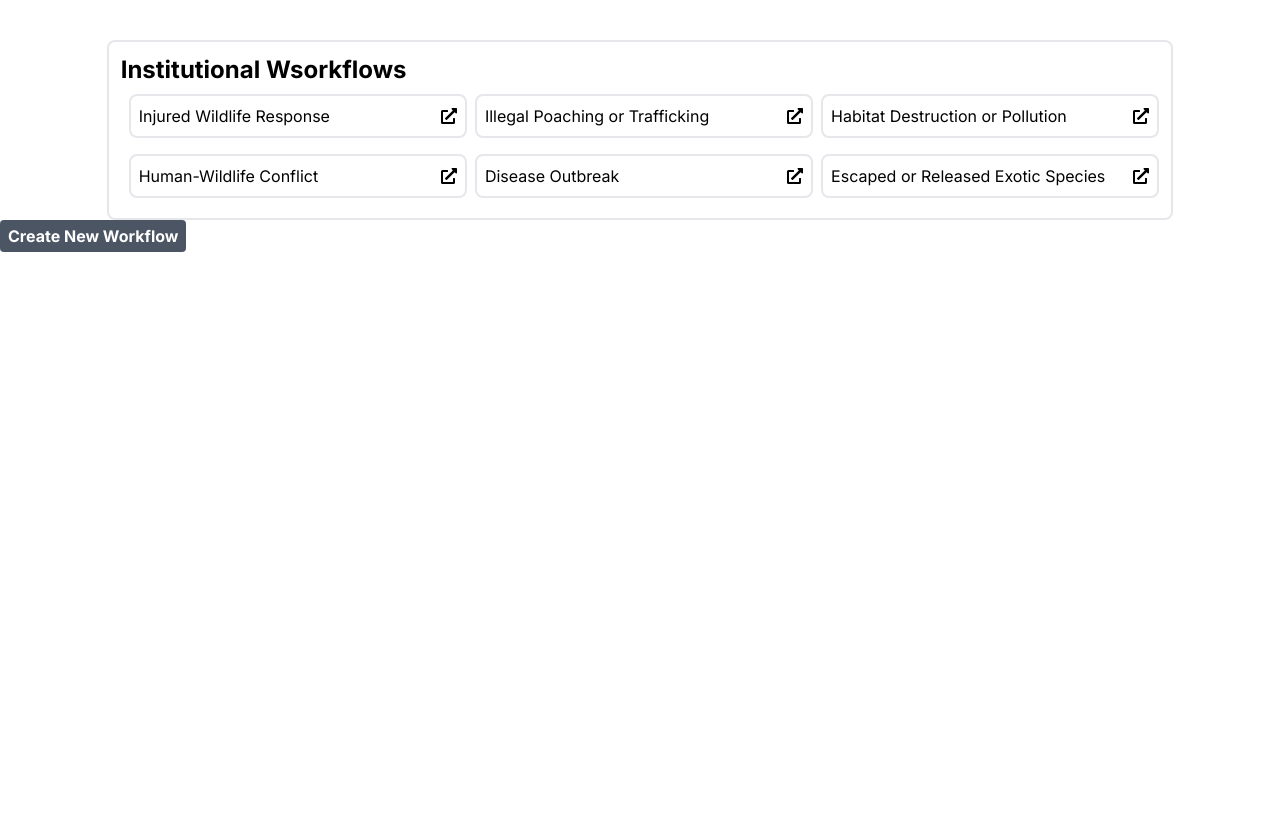
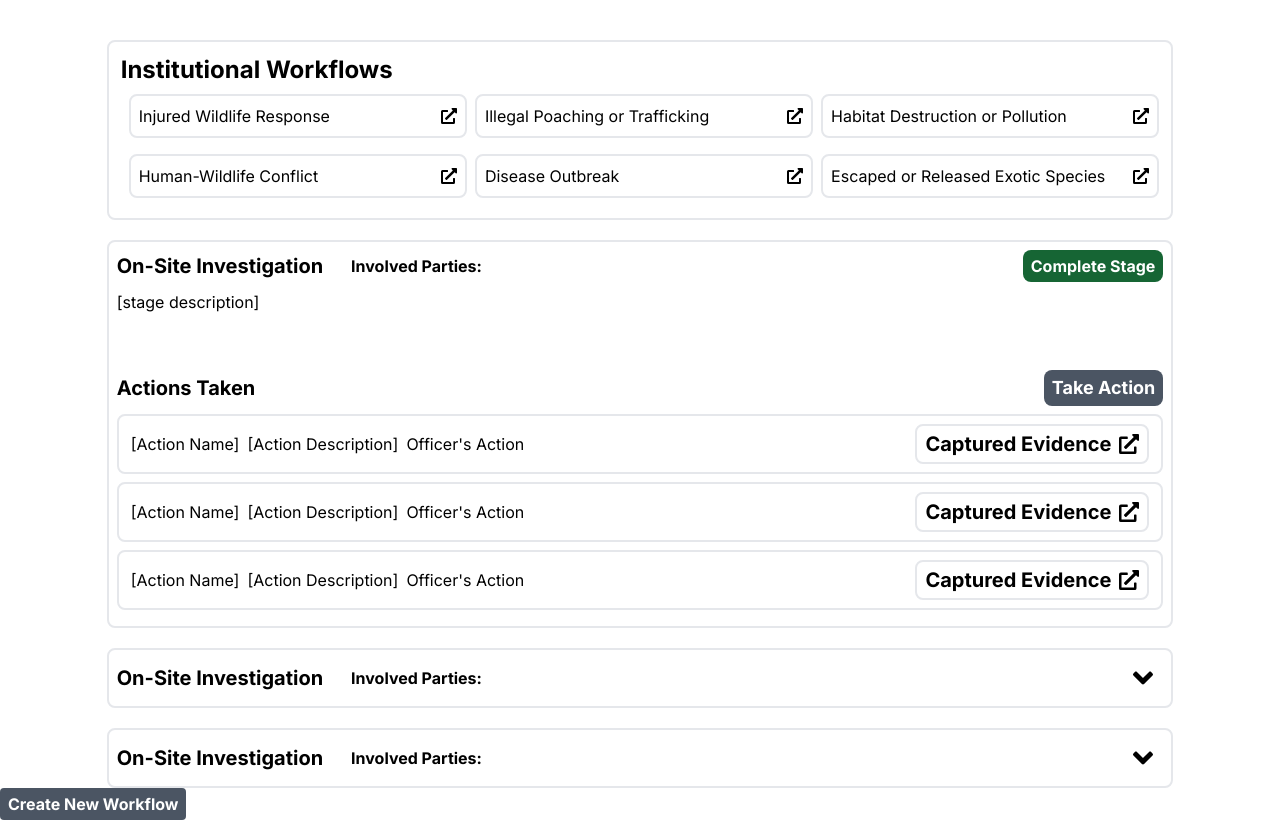
Before and after one commit to SDP-Group-Js/ECMS-Frontend, a Next.js app: page /workflows in a window 1280 px wide. Built offline with nearby package versions, Linux system fonts and the light colour scheme.

Commit message:
Created Basic Investigation Workflow View

```diff
--- /dev/null
+++ b/app/components/investigation-module/ViewInvestigationActions.tsx
@@ -0,0 +1,142 @@
+"use client";
+import React, { useEffect, useState } from "react";
+import { FaAngleDown, FaAngleUp, FaExternalLinkAlt, FaTimes } from "react-icons/fa";
+import Modal from "../Modal";
+
+const ViewInvestigationActions = () => {
+  return (
+    <div>
+      <InvestigationStage active={true} />
+      <InvestigationStage />
+      <InvestigationStage />
+    </div>
+  );
+};
+
+const InvestigationStage = ({
+  active,
+  selectedStage,
+  setSelectedStage,
+}: any) => {
+  const [open, setOpen] = useState(active);
+  const [openTakeAction, setOpenTakeAction] = useState(false);
+  const [selectedAction, setSelectedAction] = useState<any>(null);
+
+  const sampleAction = {
+    name: "[Action Name]",
+    description: "[Action Description]",
+    type: "Officers' Action",
+  };
+
+  return (
+    <div className="m-auto mt-5 w-5/6 rounded-lg p-2 border-2">
+      <div className="flex  gap-2 items-center">
+        <div className="font-bold text-xl mr-5">On-Site Investigation</div>
+        <div className="font-bold flex-grow">Involved Parties: </div>
+        {active ? (
+          <button className="bg-green-800 w-fit text-white font-bold px-2 py-1 rounded-lg">
+            Complete Stage
+          </button>
+        ) : (
+          <button
+            onClick={() => setOpen(!open)}
+            className="p-1 rounded hover:bg-gray-700 hover:text-white"
+          >
+            {open ? (
+              <FaAngleUp className="w-8 h-8" />
+            ) : (
+              <FaAngleDown className="w-8 h-8" />
+            )}
+          </button>
+        )}
+      </div>
+      {open && (
+        <>
+          <div className="w-full h-10 mt-2 mb-10">[stage description]</div>
+          <div>
+            <div className="flex justify-between items-center">
+              <div className="text-xl font-bold">Actions Taken</div>
+              {active && (
+                <button onClick={() => setOpenTakeAction(true)} className="bg-gray-600 text-white font-bold text-lg w-fit px-2 py-1 rounded-lg">
+                  Take Action
+                </button>
+              )}
+            </div>
+            <div>
+              {[sampleAction, sampleAction, sampleAction].map((item) => (
+                <div className="flex gap-2 border-2 px-3 py-2 my-2 rounded-lg items-center">
+                  <div>[Action Name]</div>
+                  <div>[Action Description]</div>
+                  <div>Officer's Action</div>
+                  <div className="flex-grow" />
+                  <button
+                    onClick={() => setSelectedAction(item)}
+                    className="flex gap-2 hover:text-white hover:bg-gray-600 text-xl items-center font-bold px-2 py-1 rounded-lg border-2"
+                  >
+                    <div>Captured Evidence</div> <FaExternalLinkAlt />
+                  </button>
+                </div>
+              ))}
+            </div>
+          </div>
+        </>
+      )}
+
+      {openTakeAction && (
+        <TakeActionForm closeModal={() => setOpenTakeAction(false)} />
+      )}
+
+      {selectedAction && (
+        <ViewActionDetail closeModal={() => setSelectedAction(null)} action={selectedAction} />
+      )}
+    </div>
+  );
+};
+
+const TakeActionForm = ({closeModal}: any) => {
+  return (
+    <Modal onClick={closeModal}>
+      <div onClick={e => e.stopPropagation()} className="bg-white relative rounded-lg p-5 w-1/3">
+        <button onClick={closeModal} className="text-lg text-white bg-red-700 w-fit h-fit p-1 absolute top-2 right-2 rounded-full">
+          <FaTimes />
+        </button>
+        <div className="font-bold text-2xl ">Take Action</div>
+        <div >
+          <div className="font-bold text-lg">Action Name</div>
+          <input className="border-2 w-full rounded px-2 py-1" />
+        </div>
+        <div className="mt-4">
+          <div className="font-bold text-lg">Action Name</div>
+          <textarea className="border-2 w-full h-[100px] resize-none rounded px-2 py-1" />
+        </div>
+
+        <button className="px-2 py-1 font-bold rounded text-lg text-white bg-red-700">Take Action</button>
+      </div>
+    </Modal>
+  )
+}
+
+const ViewActionDetail = ({action, closeModal}: any) => {
+  return (
+    <Modal onClick={closeModal}>
+      <div onClick={e => e.stopPropagation()} className="relative bg-white rounded-lg w-5/6 p-3">
+        <button onClick={closeModal} className="bg-red-700 p-1 rounded-full text-xl text-white absolute top-3 right-3">
+          <FaTimes />
+        </button>
+        <div className="flex gap-2 items-center">
+          <div className="text-2xl font-bold">[Action Name]</div>
+          <div className="text-xl font-bold">Officer's Action</div>
+        </div>
+        <div>[Action Description]</div>
+        <div className="flex gap-2 w-fit m-auto flex-wrap">
+          <div className="w-[500px] h-[250px] bg-gray-300" />
+          <div className="w-[500px] h-[250px] bg-gray-300" />
+          <div className="w-[500px] h-[250px] bg-gray-300" />
+          <div className="w-[500px] h-[250px] bg-gray-300" />
+        </div>
+      </div>
+    </Modal>
+  );
+};
+
+export default ViewInvestigationActions;
--- a/app/components/workflow-module/ViewInstitutionWorkflows.tsx
+++ b/app/components/workflow-module/ViewInstitutionWorkflows.tsx
@@ -11,7 +11,7 @@ const ViewInstitutionWorkflows = ({ institution }: any) => {
 
   return (
     <div className="border-2 rounded-lg w-5/6 m-auto mt-10 p-3">
-      <div className="font-bold text-2xl">Institutional Wsorkflows</div>
+      <div className="font-bold text-2xl">Institutional Workflows</div>
       <div className="flex flex-wrap">
         {institutionWorkflows.map((workflow) => (
           <div className="text-left w-1/3 py-2 pl-2">
--- a/app/workflows/page.tsx
+++ b/app/workflows/page.tsx
@@ -2,6 +2,7 @@
 import React, { useState } from "react";
 import CreateInstitutionWorkflow from "../components/workflow-module/CreateInstitutionWorkflow";
 import ViewInstitutionWorkflows from "../components/workflow-module/ViewInstitutionWorkflows";
+import ViewInvestigationActions from "../components/investigation-module/ViewInvestigationActions";
 
 const WorkflowPage = () => {
   const sampleInstitution = {
@@ -14,6 +15,7 @@ const WorkflowPage = () => {
   return (
     <div>
       <ViewInstitutionWorkflows institution={sampleInstitution} />
+      <ViewInvestigationActions />
       <button onClick={() => setOpenCreateInstitutionWorkflowForm(true)} className="px-2 py-1 rounded bg-gray-600 text-white font-bold">Create New Workflow</button>
       {openCreateInstitutionWorkflowForm && (
         <CreateInstitutionWorkflow
```
Also changed, not shown: app/components/workflow-module/AddStage.tsx (deleted).
